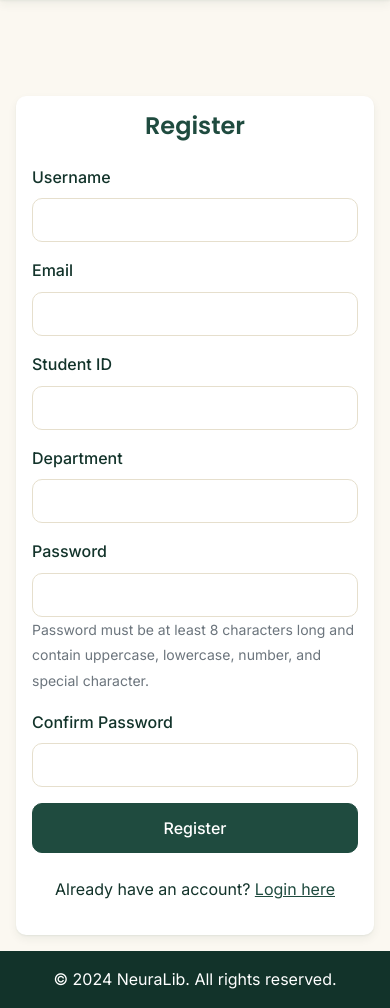
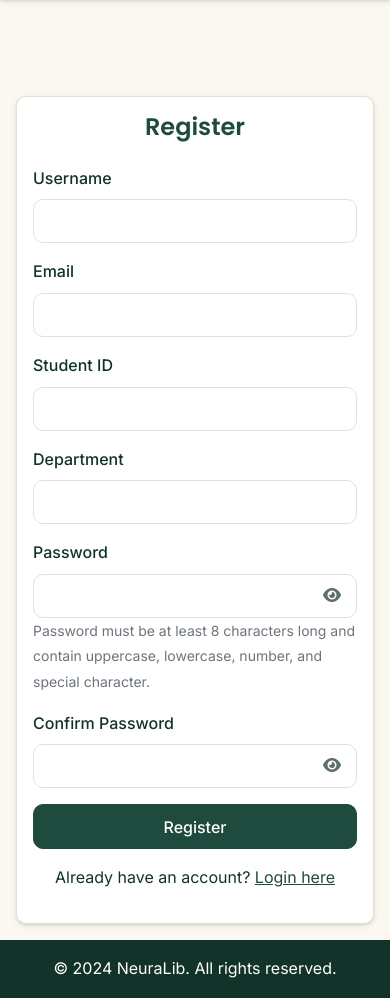
Before and after one commit to Oyeyemisam9/NeuraLib, a Flask app: page /register in a window 390 px wide. Shown: the part 120-1128 px from the top of the page. Run offline with Flask 3, Linux system fonts and the light colour scheme; some libraries are stand-ins or nearby versions.

Commit message:
Fix registration rate limiting, error pages, password toggle, mobile spacing

```diff
--- a/app.py
+++ b/app.py
@@ -71,7 +71,12 @@ if LIMITER_AVAILABLE:
     limiter = Limiter(
         app=app,
         key_func=get_remote_address,
-        default_limits=["200 per day", "50 per hour"],
+        # This is a global fallback for any route without its own specific
+        # limit below - kept generous since normal browsing (especially
+        # several people sharing one IP, common on mobile networks) can add
+        # up fast. The routes that actually need tight protection (login,
+        # register, password reset, upload) have their own stricter limits.
+        default_limits=["2000 per day", "500 per hour"],
         storage_uri=os.environ.get('REDIS_URL', 'memory://')
     )
 else:
@@ -298,7 +303,7 @@ def home():
                          recommendations=recommendations)
 
 @app.route('/login', methods=['GET', 'POST'])
-@limiter.limit("5 per minute") if LIMITER_AVAILABLE else lambda x: x
+@limiter.limit("20 per minute") if LIMITER_AVAILABLE else lambda x: x
 def login():
     if current_user.is_authenticated:
         return redirect(url_for('home'))
@@ -336,7 +341,7 @@ def login():
     return render_template('login.html')
 
 @app.route('/register', methods=['GET', 'POST'])
-@limiter.limit("10 per hour") if LIMITER_AVAILABLE else lambda x: x
+@limiter.limit("40 per hour") if LIMITER_AVAILABLE else lambda x: x
 def register():
     if current_user.is_authenticated:
         return redirect(url_for('home'))
@@ -1243,24 +1248,34 @@ with app.app_context():
 # Add error handlers
 @app.errorhandler(429)
 def ratelimit_handler(e):
-    return jsonify(error="Rate limit exceeded"), 429
+    return render_template('error.html', code=429, icon='fa-stopwatch',
+                          message="You've made too many requests in a short time. Please wait a bit and try again."), 429
 
 @app.errorhandler(413)
 def request_entity_too_large(error):
-    return jsonify(error="File too large"), 413
+    return render_template('error.html', code=413, icon='fa-file-circle-exclamation',
+                          message="That file is too large. The maximum upload size is 16MB."), 413
 
 @app.errorhandler(400)
 def bad_request(error):
-    return jsonify(error="Bad request"), 400
+    return render_template('error.html', code=400, icon='fa-triangle-exclamation',
+                          message="Something about that request wasn't right. Please try again."), 400
+
+@app.errorhandler(403)
+def forbidden(error):
+    return render_template('error.html', code=403, icon='fa-lock',
+                          message="You don't have permission to access that page."), 403
 
 @app.errorhandler(404)
 def not_found(error):
-    return jsonify(error="Not found"), 404
+    return render_template('error.html', code=404, icon='fa-map-signs',
+                          message="That page doesn't exist, or may have been moved."), 404
 
 @app.errorhandler(500)
 def internal_error(error):
     db.session.rollback()
-    return jsonify(error="Internal server error"), 500
+    return render_template('error.html', code=500, icon='fa-server',
+                          message="Something went wrong on our end. Please try again in a moment."), 500
 
 if __name__ == "__main__":
     from waitress import serve
--- a/static/css/style.css
+++ b/static/css/style.css
@@ -15,7 +15,7 @@
     --warning-color: #E8A33D;
     --info-color: #3D7A7A;
     --border-radius: 10px;
-    --box-shadow: 0 1px 2px rgba(18, 51, 42, 0.06), 0 4px 10px rgba(18, 51, 42, 0.06);
+    --box-shadow: 0 1px 2px rgba(18, 51, 42, 0.10), 0 2px 6px rgba(18, 51, 42, 0.10);
     --transition: all 0.2s ease;
     --font-heading: 'Poppins', sans-serif;
     --font-body: 'Inter', sans-serif;
@@ -188,6 +188,7 @@ h1, h2, h3, h4, h5, h6 {
     background: var(--primary-color);
     box-shadow: var(--box-shadow);
     padding: 0.85rem 0;
+    transition: transform 0.3s ease;
 }
 
 .navbar-brand {
@@ -225,7 +226,7 @@ h1, h2, h3, h4, h5, h6 {
 
 /* Cards */
 .card {
-    border: none;
+    border: 1px solid var(--border-color);
     border-radius: var(--border-radius);
     box-shadow: var(--box-shadow);
     transition: var(--transition);
@@ -235,8 +236,8 @@ h1, h2, h3, h4, h5, h6 {
 }
 
 .card:hover {
-    transform: translateY(-5px);
-    box-shadow: 0 6px 12px rgba(0, 0, 0, 0.15);
+    transform: translateY(-3px);
+    box-shadow: 0 4px 10px rgba(18, 51, 42, 0.18);
 }
 
 .card-title {
@@ -268,7 +269,7 @@ h1, h2, h3, h4, h5, h6 {
 
 .form-control:focus {
     border-color: var(--primary-color);
-    box-shadow: 0 0 0 0.2rem rgba(74, 144, 226, 0.25);
+    box-shadow: 0 0 0 0.2rem rgba(31, 75, 63, 0.25);
 }
 
 .form-label {
@@ -358,11 +359,6 @@ h1, h2, h3, h4, h5, h6 {
 
     .card {
         margin-bottom: 1rem;
-    }
-
-    .btn {
-        width: 100%;
-        margin-bottom: 0.5rem;
     }
 
     .form-control {
@@ -485,6 +481,13 @@ h1, h2, h3, h4, h5, h6 {
         padding-right: 1rem;
     }
 
+    /* Cards using p-4 (extra spacious padding, meant for larger screens)
+       compound with the container/column gutters above and eat a lot of
+       usable width on small phones - trim it back here specifically. */
+    .card-body.p-4, .card-body.p-md-4 {
+        padding: 1rem !important;
+    }
+
     .card {
         margin-bottom: 1rem;
     }
@@ -492,12 +495,6 @@ h1, h2, h3, h4, h5, h6 {
     .profile-picture {
         width: 100px;
         height: 100px;
-    }
-
-    .btn {
-        width: 100%;
-        margin-bottom: 0.5rem;
-        padding: 0.75rem 1rem;
     }
 
     .table-responsive {
@@ -515,7 +512,17 @@ h1, h2, h3, h4, h5, h6 {
         grid-template-columns: 1fr;
     }
 
-    /* Improved touch targets for mobile */
+    /* Comfortable tap targets on mobile without forcing every button
+       to stack full-width - buttons meant to be full-width already use
+       the .w-100 class explicitly in the templates. */
+    .btn {
+        padding: 0.6rem 1.1rem;
+    }
+
+    .btn-sm {
+        padding: 0.4rem 0.75rem;
+    }
+
     .nav-link, .dropdown-item {
         padding: 0.75rem 1rem;
         min-height: 44px;
@@ -633,3 +640,28 @@ h1, h2, h3, h4, h5, h6 {
     transition: transform 0.2s;
     z-index: 1000;
 }
+/* Password show/hide toggle */
+.password-toggle-wrapper {
+    position: relative;
+}
+
+.password-toggle-wrapper input {
+    padding-right: 2.75rem;
+}
+
+.password-toggle {
+    position: absolute;
+    top: 50%;
+    right: 0.25rem;
+    transform: translateY(-50%);
+    background: none;
+    border: none;
+    color: var(--light-text);
+    padding: 0.5rem 0.75rem;
+    cursor: pointer;
+    z-index: 5;
+}
+
+.password-toggle:hover {
+    color: var(--primary-color);
+}
--- a/static/js/main.js
+++ b/static/js/main.js
@@ -328,20 +328,32 @@ document.addEventListener('DOMContentLoaded', () => {
 // Mobile Scroll Improvements
 let lastScrollTop = 0;
 const navbar = document.querySelector('.navbar');
+const navbarCollapseEl = document.getElementById('navbarNav');
 
 if (navbar) {
     window.addEventListener('scroll', () => {
         const scrollTop = window.pageYOffset || document.documentElement.scrollTop;
 
-        if (scrollTop > lastScrollTop) {
-            // Scrolling down
-            navbar.style.transform = 'translateY(-100%)';
-        } else {
-            // Scrolling up
+        // Never hide the navbar while the mobile menu is open, and ignore
+        // tiny scroll movements (e.g. the bounce from just touching the
+        // screen) so the nav doesn't jitter or disappear mid-tap.
+        const menuIsOpen = navbarCollapseEl && navbarCollapseEl.classList.contains('show');
+        const scrollDelta = Math.abs(scrollTop - lastScrollTop);
+
+        if (!menuIsOpen && scrollDelta > 10) {
+            if (scrollTop > lastScrollTop && scrollTop > 80) {
+                // Scrolling down
+                navbar.style.transform = 'translateY(-100%)';
+            } else {
+                // Scrolling up
+                navbar.style.transform = 'translateY(0)';
+            }
+            lastScrollTop = scrollTop;
+        }
+
+        if (menuIsOpen) {
             navbar.style.transform = 'translateY(0)';
         }
-
-        lastScrollTop = scrollTop;
     });
 }
 
@@ -384,3 +396,28 @@ function isCachedOffline(url, callback) {
         cache.match(url).then(match => callback(!!match));
     });
 }
+
+// --------------------------------------------------------------------
+// Password show/hide toggle. Add class "password-toggle-wrapper" to a
+// wrapper div containing a password <input> and a toggle <button
+// class="password-toggle">, and this wires them all up automatically.
+// --------------------------------------------------------------------
+document.addEventListener('DOMContentLoaded', function () {
+    document.querySelectorAll('.password-toggle').forEach(function (btn) {
+        btn.addEventListener('click', function () {
+            const wrapper = btn.closest('.password-toggle-wrapper');
+            const input = wrapper ? wrapper.querySelector('input') : null;
+            if (!input) return;
+            const icon = btn.querySelector('i');
+            if (input.type === 'password') {
+                input.type = 'text';
+                if (icon) { icon.classList.remove('fa-eye'); icon.classList.add('fa-eye-slash'); }
+                btn.setAttribute('aria-label', 'Hide password');
+            } else {
+                input.type = 'password';
+                if (icon) { icon.classList.remove('fa-eye-slash'); icon.classList.add('fa-eye'); }
+                btn.setAttribute('aria-label', 'Show password');
+            }
+        });
+    });
+});
--- a/templates/base.html
+++ b/templates/base.html
@@ -2,7 +2,7 @@
 <html lang="en">
 <head>
     <meta charset="UTF-8">
-    <meta name="viewport" content="width=device-width, initial-scale=1.0, maximum-scale=1.0, user-scalable=no">
+    <meta name="viewport" content="width=device-width, initial-scale=1.0">
     <meta name="theme-color" content="#1F4B3F">
     <meta name="apple-mobile-web-app-capable" content="yes">
     <meta name="apple-mobile-web-app-status-bar-style" content="black-translucent">
--- a/templates/register.html
+++ b/templates/register.html
@@ -26,14 +26,24 @@
                     </div>
                     <div class="mb-3">
                         <label for="password" class="form-label">Password</label>
-                        <input type="password" class="form-control" id="password" name="password" required minlength="8">
+                        <div class="password-toggle-wrapper">
+                            <input type="password" class="form-control" id="password" name="password" required minlength="8">
+                            <button type="button" class="password-toggle" aria-label="Show password">
+                                <i class="fas fa-eye"></i>
+                            </button>
+                        </div>
                         <small class="form-text text-muted">
                             Password must be at least 8 characters long and contain uppercase, lowercase, number, and special character.
                         </small>
                     </div>
                     <div class="mb-3">
                         <label for="confirm_password" class="form-label">Confirm Password</label>
-                        <input type="password" class="form-control" id="confirm_password" name="confirm_password" required minlength="8">
+                        <div class="password-toggle-wrapper">
+                            <input type="password" class="form-control" id="confirm_password" name="confirm_password" required minlength="8">
+                            <button type="button" class="password-toggle" aria-label="Show password">
+                                <i class="fas fa-eye"></i>
+                            </button>
+                        </div>
                     </div>
                     <div class="d-grid">
                         <button type="submit" class="btn btn-primary">Register</button>
--- a/wsgi.py
+++ b/wsgi.py
@@ -1,5 +1,7 @@
+import os
 from app import app
 
 if __name__ == "__main__":
     from waitress import serve
-    serve(app, host="0.0.0.0", port=8000)
+    port = int(os.environ.get('PORT', 8000))
+    serve(app, host="0.0.0.0", port=port)
```
Also changed, not shown: templates/error.html (added, +18 -0 lines), templates/login.html (+6 -1 lines), templates/reset_password.html (+12 -2 lines).
